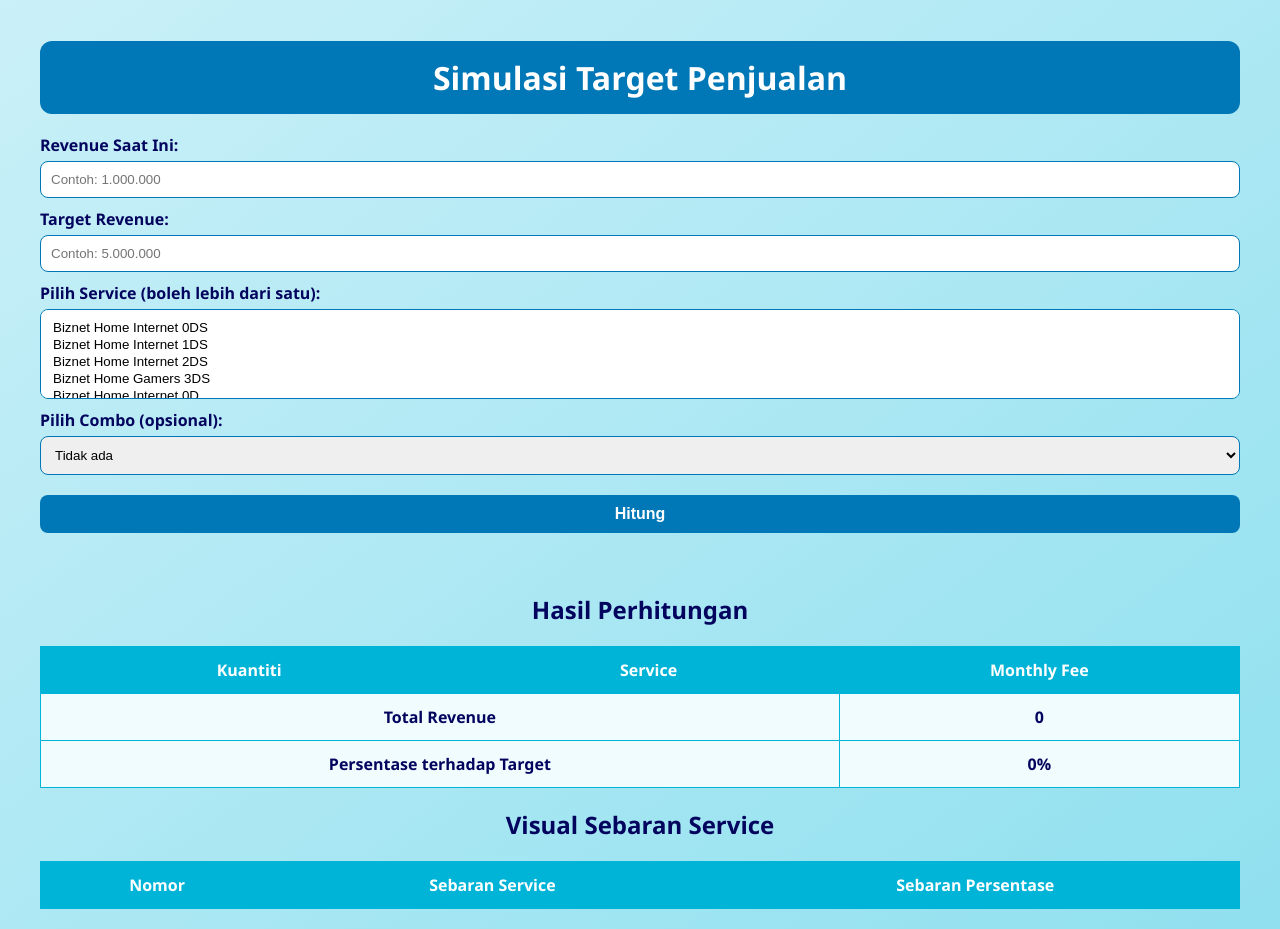
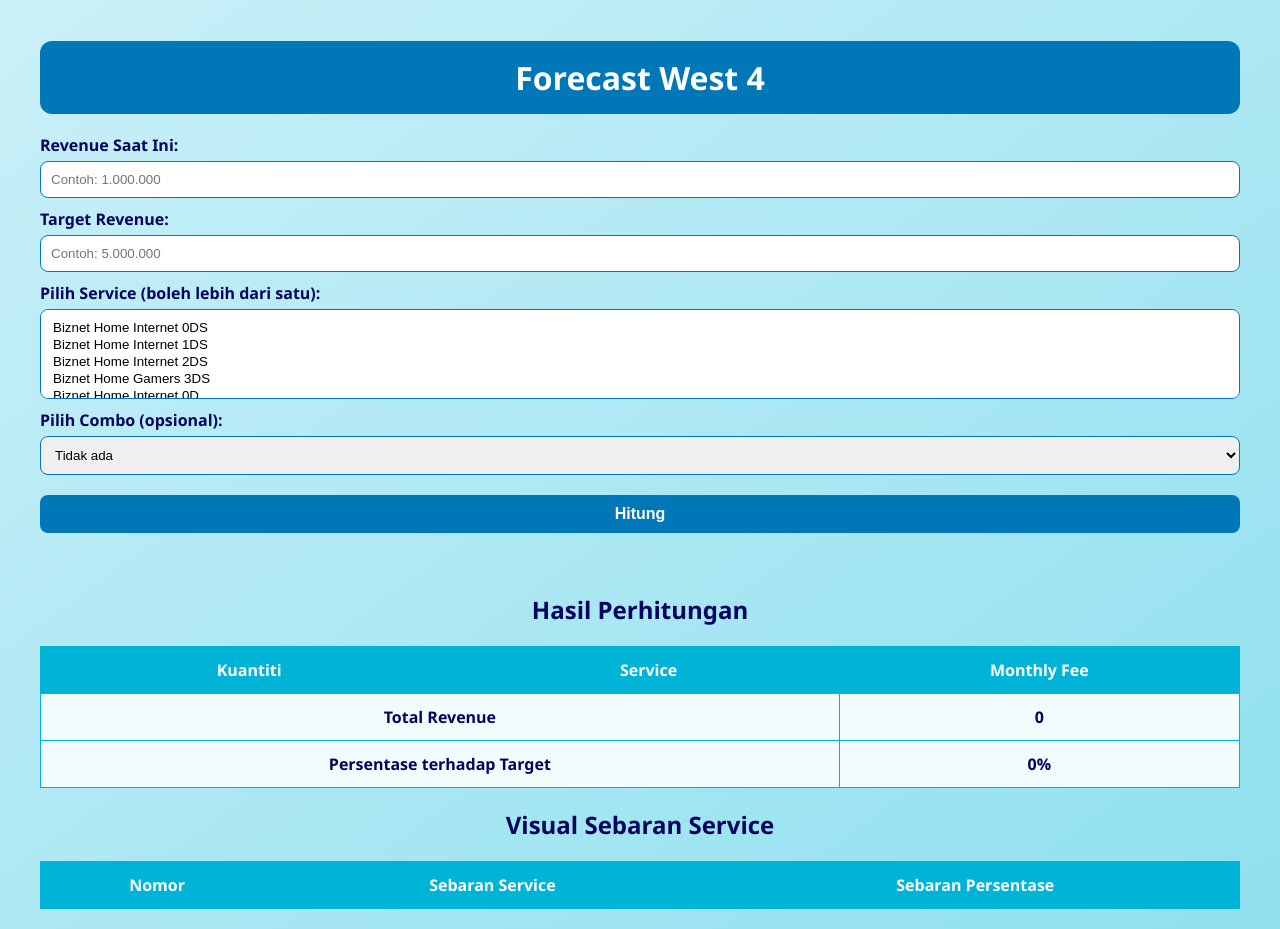
Before and after one commit to dedynamoza/forecast, a plain HTML site: page index.html in a window 1280 px wide. Drawn offline with Linux system fonts and the light colour scheme.

Commit message:
Update index.html

```diff
--- a/index.html
+++ b/index.html
@@ -3,12 +3,12 @@
 <head>
   <meta charset="UTF-8">
   <meta name="viewport" content="width=device-width, initial-scale=1">
-  <title>Simulasi Target Penjualan</title>
+  <title>Forecast West 4</title>
   <link rel="stylesheet" href="style.css">
 </head>
 <body>
   <div class="container">
-    <h1>Simulasi Target Penjualan</h1>
+    <h1>Forecast West 4</h1>
 
     <label for="revenue">Revenue Saat Ini:</label>
     <input type="text" id="revenue" placeholder="Contoh: 1.000.000">
```
